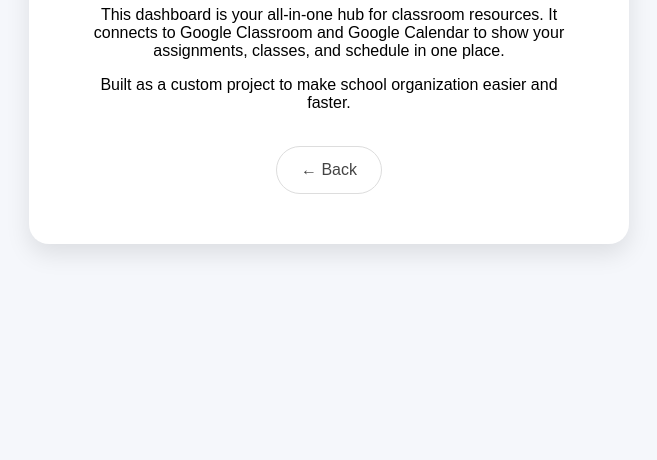
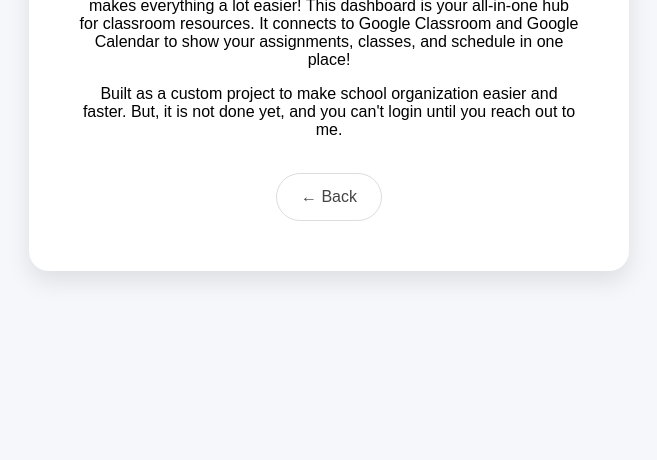
Before and after one commit to owenfun07/school-dashboard, a plain HTML site: page client/about.html in a window 1280 px wide. Shown: the part 340-800 px from the top of the page, without its empty margins (311-968 px from the left). Drawn offline with Linux system fonts and the light colour scheme.

Commit message:
Update about.html

```diff
--- a/client/about.html
+++ b/client/about.html
@@ -10,13 +10,13 @@
     <h1>About This App</h1>
 
     <p>
-      This dashboard is your all-in-one hub for classroom resources.
+      We all know that it is hard to stay organised and prepared, but this makes everything a lot easier! This dashboard is your all-in-one hub for classroom resources.
       It connects to Google Classroom and Google Calendar to show your
-      assignments, classes, and schedule in one place.
+      assignments, classes, and schedule in one place!
     </p>
 
     <p>
-      Built as a custom project to make school organization easier and faster.
+      Built as a custom project to make school organization easier and faster. But, it is not done yet, and you can't login until you reach out to me.
     </p>
 
     <br>
```
